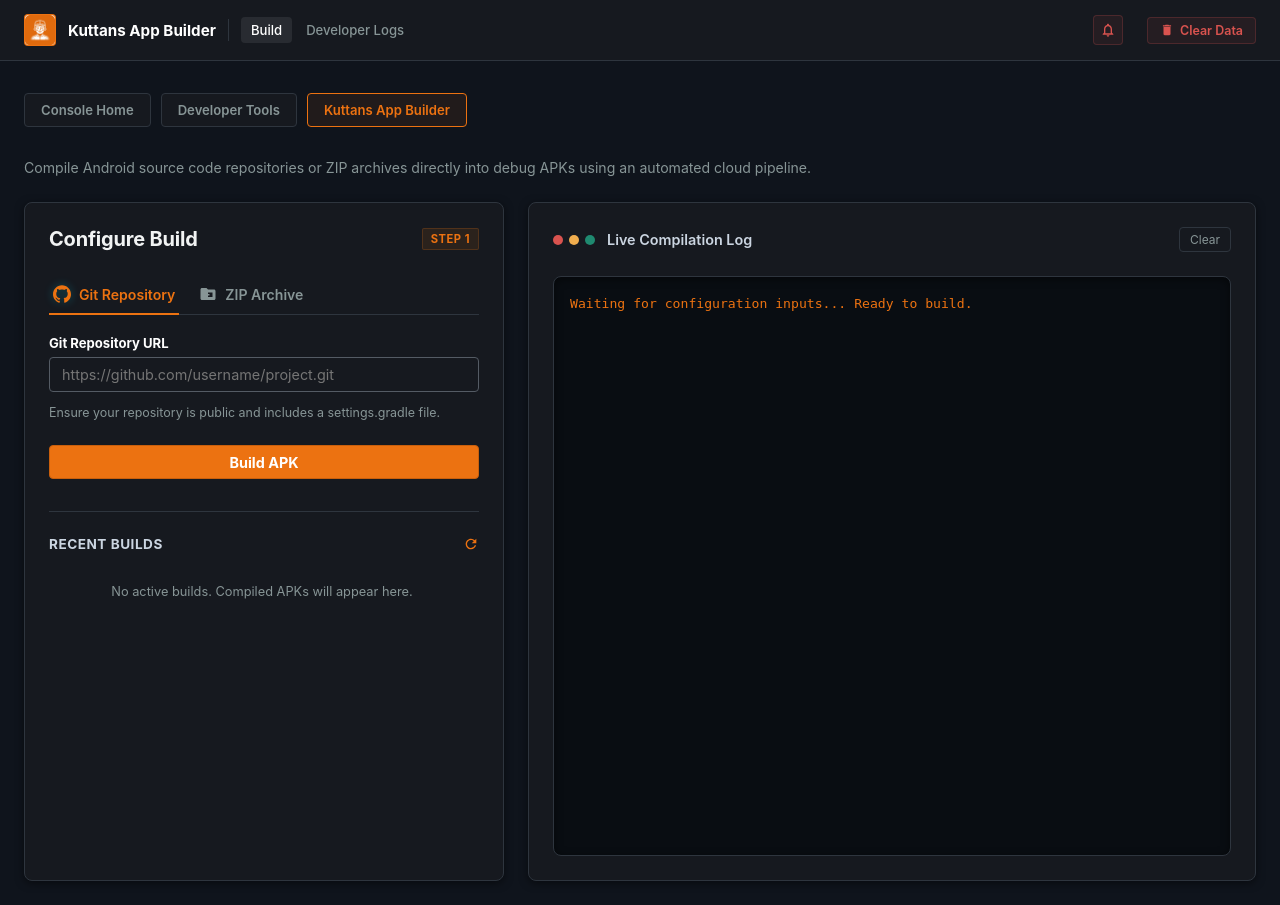
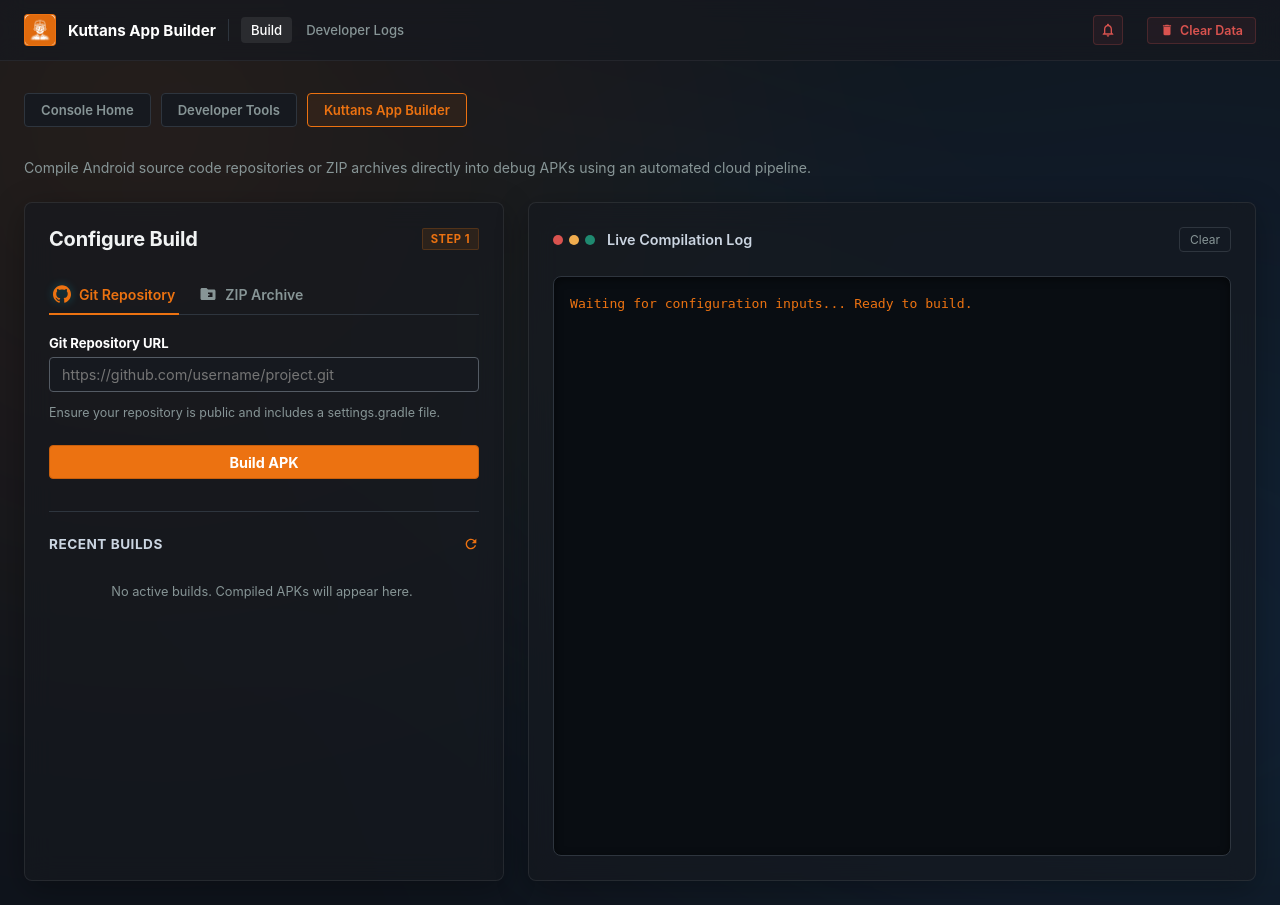
Before and after one commit to abhinandnm/apk-maker, a Flask app: page / in a window 1280 px wide. Run offline with Flask 2, Linux system fonts and the light colour scheme; data that the repository does not hold is empty.

Commit message:
Apply glassmorphism effects to panels, header, trackers, and dynamic background gradients

```diff
--- a/static/css/style.css
+++ b/static/css/style.css
@@ -38,7 +38,25 @@ body {
 
 /* Cyberpunk Mesh Glow Background */
 .glow-bg {
-    display: none;
+    display: block;
+    position: fixed;
+    top: -20%;
+    left: -20%;
+    width: 140%;
+    height: 140%;
+    z-index: -1;
+    background: radial-gradient(circle at 20% 30%, rgba(236, 114, 17, 0.1), transparent 45%),
+                radial-gradient(circle at 80% 70%, rgba(27, 132, 227, 0.12), transparent 50%),
+                radial-gradient(circle at 50% 50%, rgba(31, 138, 112, 0.05), transparent 40%);
+    filter: blur(80px);
+    pointer-events: none;
+    animation: rotateGlow 25s ease infinite alternate;
+}
+
+@keyframes rotateGlow {
+    0% { transform: rotate(0deg) translate(0px, 0px); }
+    50% { transform: rotate(4deg) translate(30px, -30px); }
+    100% { transform: rotate(-4deg) translate(-30px, 30px); }
 }
 
 .app-container {
@@ -55,8 +73,10 @@ body {
     display: flex;
     justify-content: space-between;
     align-items: center;
-    background-color: #16191f;
-    border-bottom: 1.5px solid var(--border-color);
+    background: rgba(22, 25, 31, 0.75);
+    backdrop-filter: blur(12px);
+    -webkit-backdrop-filter: blur(12px);
+    border-bottom: 1px solid rgba(255, 255, 255, 0.06);
     padding: 14px 24px;
     margin-bottom: 32px;
     margin-left: -24px;
@@ -127,11 +147,13 @@ body {
 
 /* Glass Panels */
 .panel {
-    background: var(--panel-bg);
-    border: 1px solid var(--border-color);
+    background: rgba(22, 25, 31, 0.65);
+    backdrop-filter: blur(14px);
+    -webkit-backdrop-filter: blur(14px);
+    border: 1px solid rgba(255, 255, 255, 0.08);
     border-radius: 8px;
     padding: 24px;
-    box-shadow: var(--shadow);
+    box-shadow: 0 8px 32px 0 rgba(0, 0, 0, 0.3);
     display: flex;
     flex-direction: column;
 }
@@ -374,8 +396,10 @@ input[type="url"]:focus {
 .status-tracker {
     margin-top: 24px;
     padding: 18px;
-    background: rgba(0, 0, 0, 0.2);
-    border: 1px solid var(--border-color);
+    background: rgba(15, 20, 28, 0.45);
+    backdrop-filter: blur(8px);
+    -webkit-backdrop-filter: blur(8px);
+    border: 1px solid rgba(255, 255, 255, 0.06);
     border-radius: 10px;
     animation: slideDown 0.3s ease;
 }
@@ -1124,9 +1148,18 @@ input[type="url"]:focus {
 
 /* Recent Builds Custom Layout Override */
 .recent-build-card {
-    background: #16191f;
+    background: rgba(22, 25, 31, 0.45);
+    backdrop-filter: blur(4px);
+    -webkit-backdrop-filter: blur(4px);
+    border: 1px solid rgba(255, 255, 255, 0.05);
     border-radius: 4px;
     padding: 10px 12px;
+    transition: var(--transition);
+}
+
+.recent-build-card:hover {
+    border-color: rgba(236, 114, 17, 0.3);
+    background: rgba(236, 114, 17, 0.03);
 }
 
 .recent-download-btn {
@@ -1144,11 +1177,6 @@ input[type="url"]:focus {
     border-color: #879596;
     color: #eaeded;
     box-shadow: none;
-}
-
-.recent-build-card:hover {
-    border-color: #545b64;
-    background: #1e252e;
 }
 
 /* ==========================================
```
